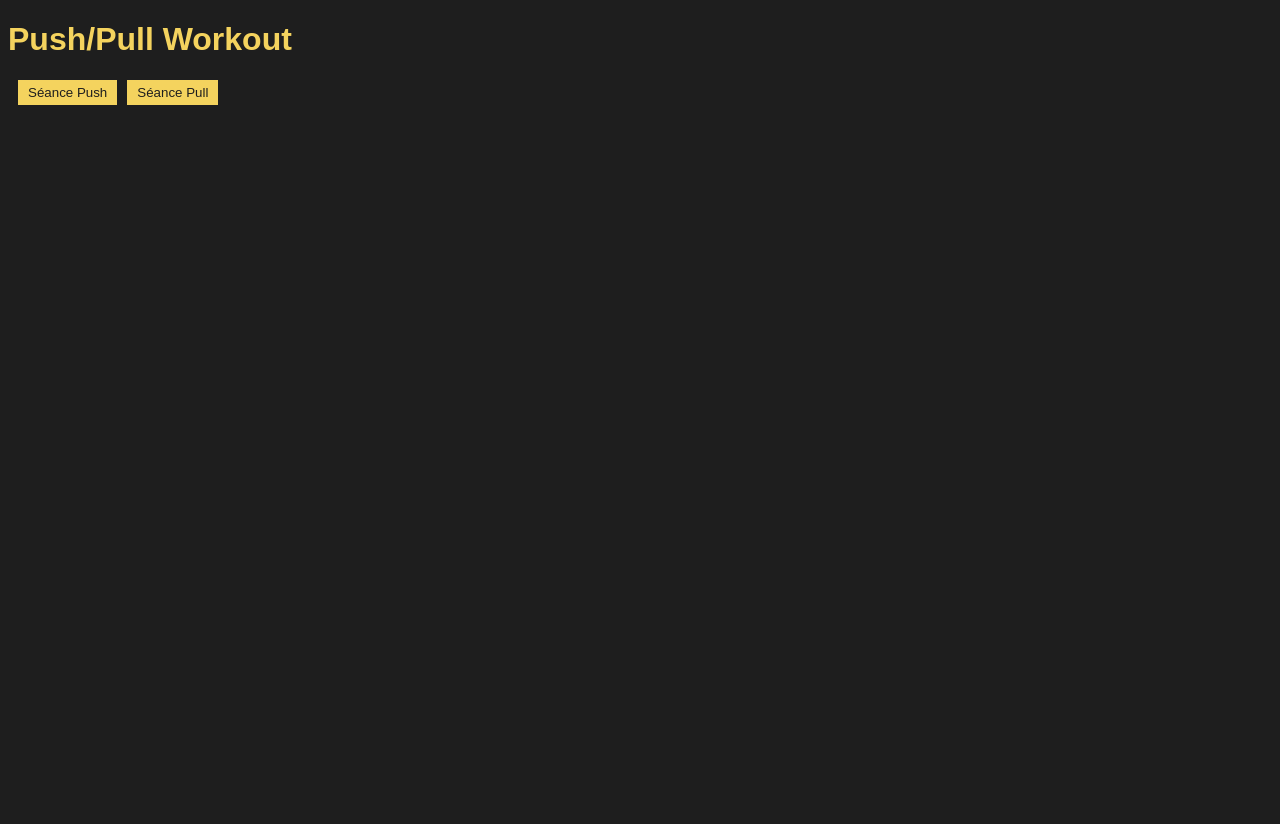
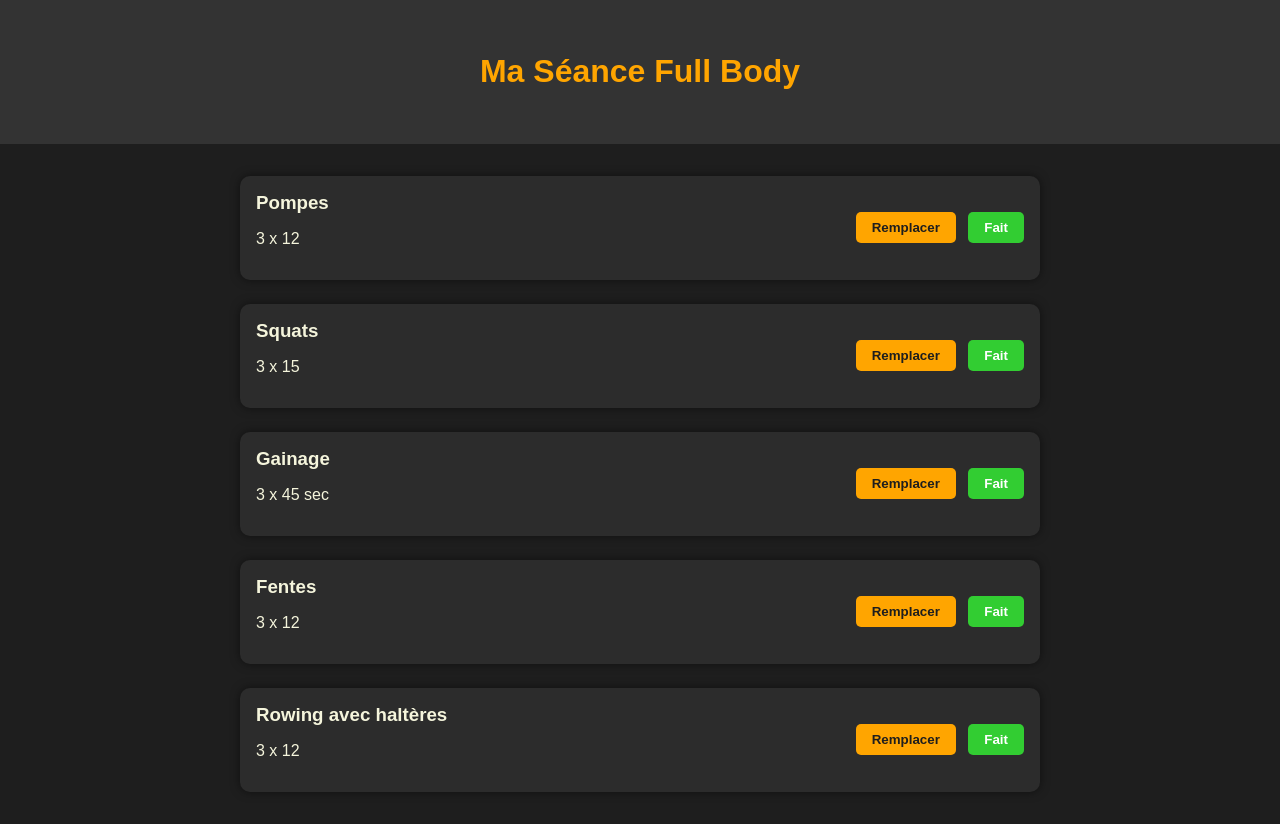
Before and after one commit to ludobruel9131-max/gym-app, a plain HTML site: page index.html in a window 1280 px wide. Before the commit the page ends 800 px from the top, so only its background shows below. Drawn offline with nearby package versions, Linux system fonts and the light colour scheme.

Commit message:
Update index.html

```diff
--- a/index.html
+++ b/index.html
@@ -1,54 +1,132 @@
 <!DOCTYPE html>
 <html lang="fr">
 <head>
-<meta charset="UTF-8">
-<title>Push Pull Workout</title>
-<script src="https://unpkg.com/react@18/umd/react.development.js"></script>
-<script src="https://unpkg.com/react-dom@18/umd/react-dom.development.js"></script>
-<script src="https://unpkg.com/babel-standalone@6/babel.min.js"></script>
-<style>
-  body { background:#1e1e1e; color:#f4d35e; font-family:Arial; }
-  button { margin-left:10px; background:#f4d35e; color:#1e1e1e; border:none; padding:5px 10px; cursor:pointer; }
-  button:hover { opacity:0.8; }
-</style>
+  <meta charset="UTF-8">
+  <title>Ma Séance Full Body</title>
+  <style>
+    body {
+      margin: 0;
+      font-family: 'Arial', sans-serif;
+      background-color: #1e1e1e;
+      color: #f5f5dc;
+    }
+
+    header {
+      text-align: center;
+      padding: 2rem;
+      background-color: #333;
+      color: #ffa500;
+    }
+
+    .container {
+      max-width: 800px;
+      margin: 2rem auto;
+      display: flex;
+      flex-direction: column;
+      gap: 1.5rem;
+    }
+
+    .card {
+      background-color: #2c2c2c;
+      padding: 1rem;
+      border-radius: 10px;
+      display: flex;
+      justify-content: space-between;
+      align-items: center;
+      box-shadow: 0 0 10px rgba(0,0,0,0.5);
+    }
+
+    .card h3 {
+      margin: 0;
+    }
+
+    button {
+      background-color: #ffa500;
+      border: none;
+      padding: 0.5rem 1rem;
+      border-radius: 5px;
+      cursor: pointer;
+      color: #1e1e1e;
+      font-weight: bold;
+      margin-left: 0.5rem;
+    }
+
+    button.done {
+      background-color: #32cd32;
+      color: #fff;
+    }
+
+    @media (max-width: 600px) {
+      .card {
+        flex-direction: column;
+        align-items: flex-start;
+      }
+
+      button {
+        margin-top: 0.5rem;
+        margin-left: 0;
+      }
+    }
+  </style>
 </head>
 <body>
-<div id="root"></div>
+  <header>
+    <h1>Ma Séance Full Body</h1>
+  </header>
+  <div class="container" id="exercisesContainer">
+    <!-- Les cartes d'exercices apparaîtront ici -->
+  </div>
 
-<script type="text/babel">
-const exercises = {
-  legs: ["Squat","Fentes","Presse à cuisse","Extension de jambes"],
-  chest: ["Développé couché","Pompes","Développé incliné"],
-  back: ["Tractions","Tirage vertical","Rowing à la barre"]
-};
-const workoutTypes = { push:["chest","legs"], pull:["back","legs"] };
+  <script>
+    const exercises = [
+      { name: "Pompes", sets: 3, reps: 12 },
+      { name: "Squats", sets: 3, reps: 15 },
+      { name: "Gainage", sets: 3, reps: "45 sec" },
+      { name: "Fentes", sets: 3, reps: 12 },
+      { name: "Rowing avec haltères", sets: 3, reps: 12 }
+    ];
 
-function App() {
-  const [type,setType] = React.useState("push");
-  const [session,setSession] = React.useState({});
+    const container = document.getElementById('exercisesContainer');
 
-  const generateSession = t => {
-    const newSession = {};
-    workoutTypes[t].forEach(cat => {
-      const list = exercises[cat];
-      newSession[cat] = list.sort(()=>0.5-Math.random()).slice(0,2);
-    });
-    setSession(newSession);
-  };
+    function getRandomExercise() {
+      const list = [
+        "Pompes", "Squats", "Fentes", "Dips",
+        "Rowing avec haltères", "Planche latérale",
+        "Crunchs", "Mountain Climbers", "Burpees"
+      ];
+      return list[Math.floor(Math.random() * list.length)];
+    }
 
-  return (
-    <div>
-      <h1>Push/Pull Workout</h1>
-      <button onClick={()=>{setType("push"); generateSession("push");}}>Séance Push</button>
-      <button onClick={()=>{setType("pull"); generateSession("pull");}}>Séance Pull</button>
-      {Object.keys(session).map(cat=>(
-        <div key={cat}><h2>{cat}</h2>{session[cat].map((ex,i)=><div key={i}>{ex}</div>)}</div>
-      ))}
-    </div>
-  );
-}
+    function renderExercises() {
+      container.innerHTML = '';
+      exercises.forEach((ex, index) => {
+        const card = document.createElement('div');
+        card.className = 'card';
+        card.innerHTML = `
+          <div>
+            <h3>${ex.name}</h3>
+            <p>${ex.sets} x ${ex.reps}</p>
+          </div>
+          <div>
+            <button onclick="replaceExercise(${index})">Remplacer</button>
+            <button class="done" onclick="markDone(this)">Fait</button>
+          </div>
+        `;
+        container.appendChild(card);
+      });
+    }
 
-ReactDOM.render(<App />, document.getElementById("root"));
-</script>
+    function replaceExercise(index) {
+      exercises[index].name = getRandomExercise();
+      renderExercises();
+    }
+
+    function markDone(button) {
+      button.parentElement.parentElement.style.opacity = 0.6;
+      button.disabled = true;
+    }
+
+    renderExercises();
+  </script>
 </body>
 </html>
```
